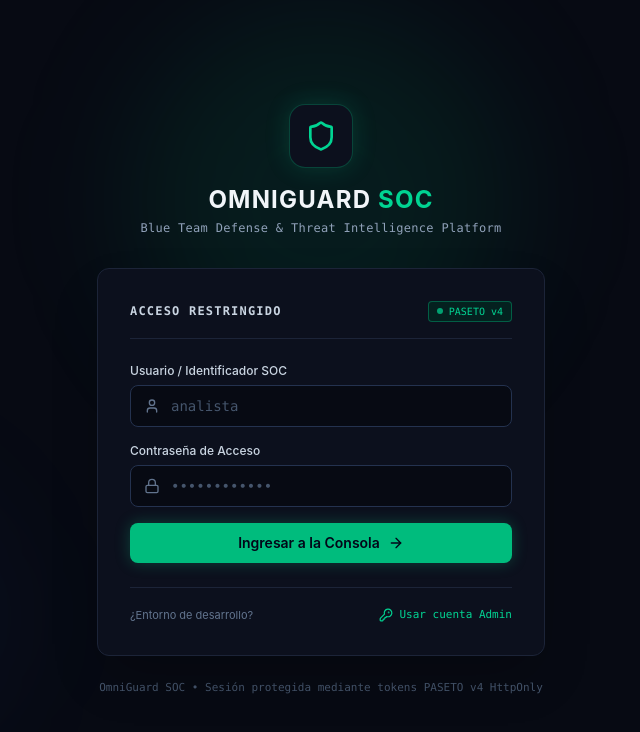
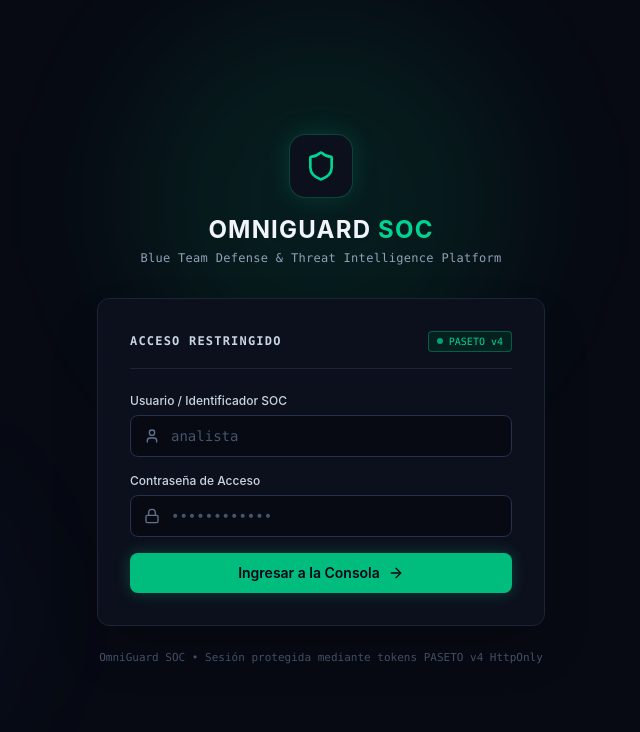
Before and after one commit to EdwarDa2/omniguard-frontend-react, a React (Vite) app: page /login in a window 1280 px wide. Shown: the top 732 px of the page, without its empty margins (319-959 px from the left). Built offline with nearby package versions, Linux system fonts and the light colour scheme; no server answers.

Commit message:
delete button

```diff
--- a/src/views/Login/LoginView.tsx
+++ b/src/views/Login/LoginView.tsx
@@ -1,7 +1,7 @@
 import React, { useState } from 'react'
 import { useNavigate, useLocation } from 'react-router-dom'
 import { useAuthStore } from '@/store/useAuthStore'
-import { Shield, Lock, User, AlertCircle, ArrowRight, KeyRound } from 'lucide-react'
+import { Shield, Lock, User, AlertCircle, ArrowRight } from 'lucide-react'
 
 export const LoginView: React.FC = () => {
   const navigate = useNavigate()
@@ -27,12 +27,6 @@ export const LoginView: React.FC = () => {
     } finally {
       setIsSubmitting(false)
     }
-  }
-
-  const fillTestCredentials = () => {
-    clearError()
-    setUsername('admin')
-    setPassword('OmniGuardAdmin2026!')
   }
 
   return (
@@ -135,19 +129,6 @@ export const LoginView: React.FC = () => {
               )}
             </button>
           </form>
-
-          {/* Botón de ayuda para rellenar credenciales en pruebas */}
-          <div className="mt-6 pt-5 border-t border-[#1c2438] flex items-center justify-between text-xs text-slate-400">
-            <span className="text-[11px] text-slate-500">¿Entorno de desarrollo?</span>
-            <button
-              type="button"
-              onClick={fillTestCredentials}
-              className="inline-flex items-center gap-1.5 text-[11px] text-emerald-400 hover:text-emerald-300 font-mono transition-colors cursor-pointer"
-            >
-              <KeyRound className="w-3.5 h-3.5" />
-              <span>Usar cuenta Admin</span>
-            </button>
-          </div>
         </div>
 
         {/* Footer legal */}
```
